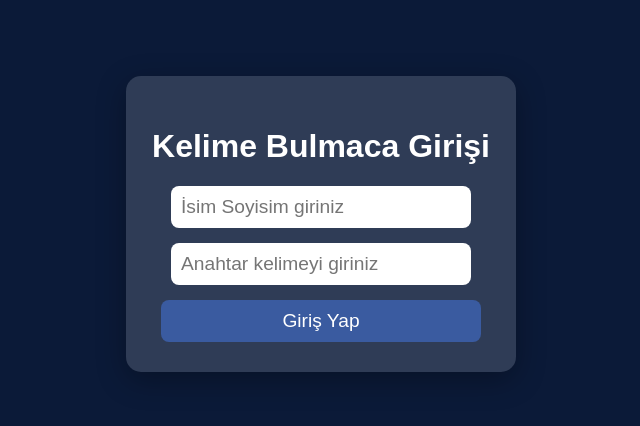
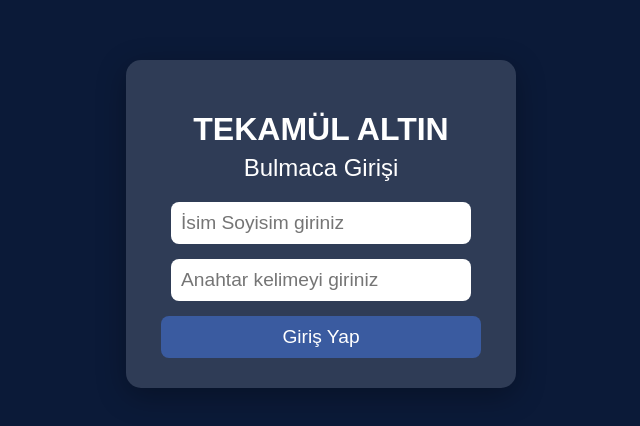
Before and after one commit to denedvm/denedvm.github.io, a plain HTML site: page index.html in a window 1280 px wide. Shown: the part 216-642 px from the top of the page, without its empty margins (319-959 px from the left). Drawn offline with Linux system fonts and the light colour scheme.

Commit message:
Update index.html

```diff
--- a/index.html
+++ b/index.html
@@ -76,14 +76,16 @@
 </head>
 <body>
   <div id="formContainer">
-    <h1>Kelime Bulmaca Girişi</h1>
+    <h1 style="margin-bottom: 0.2em;">TEKAMÜL ALTIN</h1>
+    <h2 style="margin-top: 0; font-weight: normal;">Bulmaca Girişi</h2>
+
     <input type="text" id="nameInput" placeholder="İsim Soyisim giriniz" autocomplete="off" autocorrect="off" autocapitalize="none"><br>
     <input type="text" id="keywordInput" placeholder="Anahtar kelimeyi giriniz" autocomplete="off" autocorrect="off" autocapitalize="none"><br>
     <button onclick="checkEntry()">Giriş Yap</button>
   </div>
 
   <div id="jumpscare">
-    <img src="https://static.wikia.nocookie.net/joke-battles/images/9/96/Jeff_the_killer.jpg/revision/latest?cb=20160912192140" alt="Scary Face" />
+    <img src="Jeff_the_killer.webp" alt="Scary Face" />
     <audio id="scare-sound" preload="auto">
       <source src="https://www.myinstants.com/media/sounds/scream.mp3" type="audio/mpeg" />
     </audio>
```
